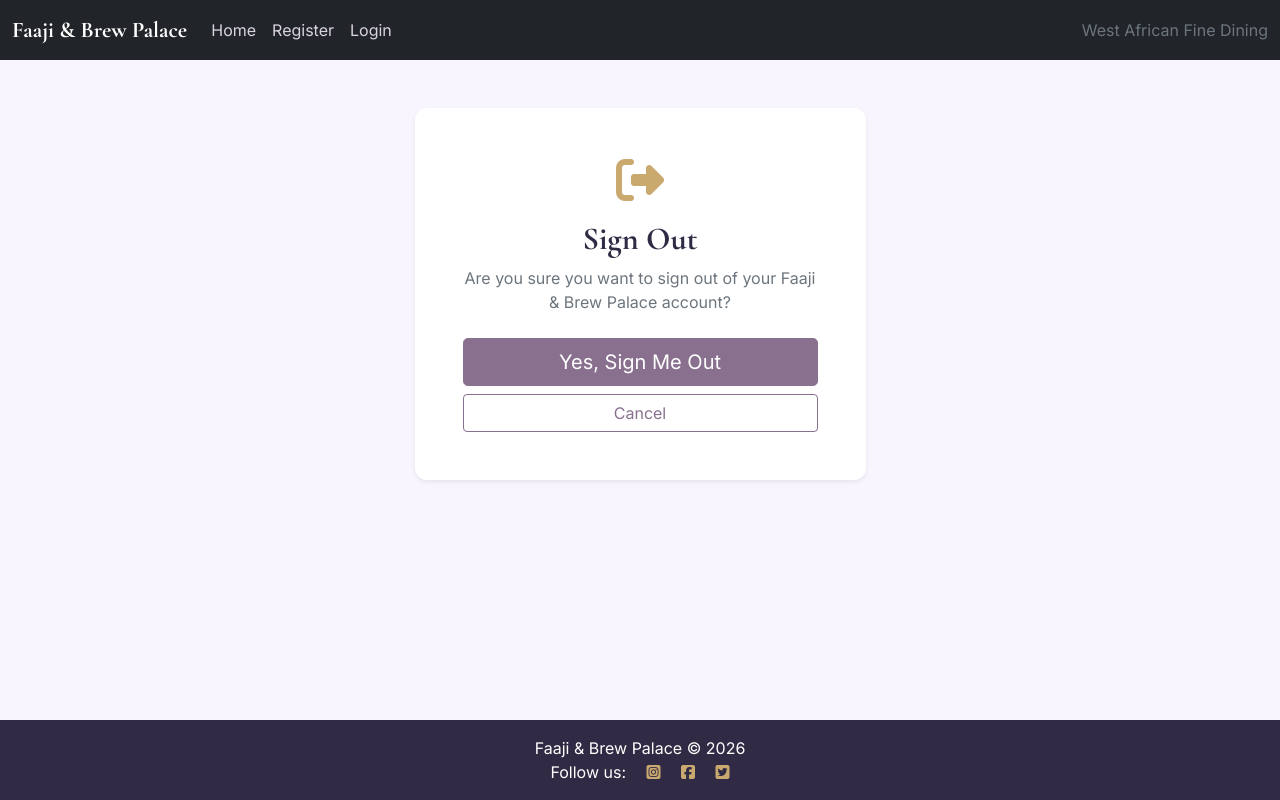
After one commit to Emmy-Dare274/faaji-brew-palace, a Django app: template templates/account/logout.html in a window 1280 px wide. The commit adds this page. Run offline with Django 5.2, Linux system fonts and the light colour scheme; the template is opened without the code that fills it, so the values that code supplies are empty.

Commit message:
featured(auth): add custom allauth templates for login, signup and logout - done #6

```diff
--- a/static/css/style.css
+++ b/static/css/style.css
@@ -47,3 +47,58 @@ body {
     color: #C9A96E;
     text-decoration: none;
 }
+
+/* ============================================================
+   Auth pages — login, signup, logout
+   ============================================================ */
+
+/* Ensures the form fills the viewport height between nav and footer */
+
+.auth-section {
+    min-height: calc(100vh - 200px);
+}
+
+/* Card container for all auth forms */
+.auth-card {
+    border-radius: 12px;
+    background-color: #ffffff;
+}
+
+/* Page heading on auth pages uses the serif brand font */
+.auth-heading {
+    font-family: 'Cormorant Garamond', serif;
+    font-size: 2rem;
+    font-weight: 700;
+    color: #312A44;
+}
+
+/* In-form links (sign in / create account) use the gold accent */
+.auth-link {
+    color: #C9A96E;
+    text-decoration: none;
+    font-weight: 500;
+}
+
+.auth-link:hover {
+    color: #312A44;
+    text-decoration: underline;
+}
+
+/* Icon displayed on the logout confirmation page */
+.auth-icon {
+    font-size: 3rem;
+    color: #C9A96E;
+    display: block;
+}
+
+/* Cancel button on logout page — styled to match palette */
+.btn-outline-secondary {
+    color: #88708E;
+    border-color: #88708E;
+}
+
+.btn-outline-secondary:hover {
+    background-color: #88708E;
+    border-color: #88708E;
+    color: #ffffff;
+}
--- /dev/null
+++ b/templates/account/logout.html
@@ -0,0 +1,46 @@
+{% extends "base.html" %}
+
+{% block content %}
+<!-- Logout confirmation page -->
+<section class="auth-section py-5" aria-labelledby="logout-heading">
+    <div class="container">
+        <div class="row justify-content-center">
+            <div class="col-12 col-sm-10 col-md-7 col-lg-5">
+
+                <div class="card auth-card shadow-sm border-0 text-center">
+                    <div class="card-body p-4 p-md-5">
+
+                        <!-- Font Awesome 6 sign-out icon -->
+                        <i class="fas fa-right-from-bracket auth-icon mb-3"
+                           aria-hidden="true"></i>
+
+                        <h1 id="logout-heading" class="auth-heading mb-2">
+                            Sign Out
+                        </h1>
+                        <p class="text-muted mb-4">
+                            Are you sure you want to sign out of your
+                            Faaji &amp; Brew Palace account?
+                        </p>
+
+                        <!-- POST is required for allauth logout (CSRF protection) -->
+                        <form method="post">
+                            {% csrf_token %}
+                            <div class="d-grid gap-2">
+                                <button type="submit" class="btn btn-primary btn-lg">
+                                    Yes, Sign Me Out
+                                </button>
+                                <a href="{% url 'about:index' %}"
+                                   class="btn btn-outline-secondary">
+                                    Cancel
+                                </a>
+                            </div>
+                        </form>
+
+                    </div>
+                </div>
+
+            </div>
+        </div>
+    </div>
+</section>
+{% endblock %}
```
Also changed, not shown: templates/account/login.html (added, +49 -0 lines), templates/account/signup.html (added, +45 -0 lines).
